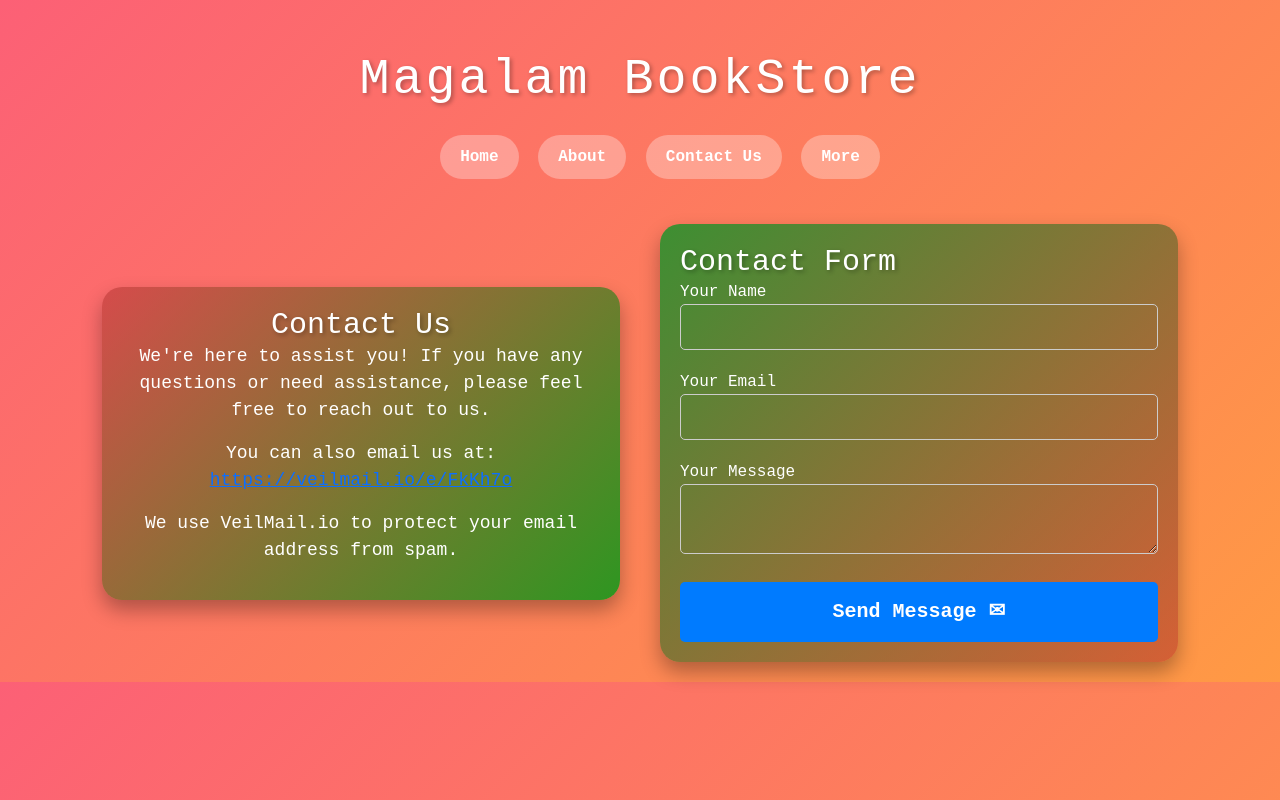
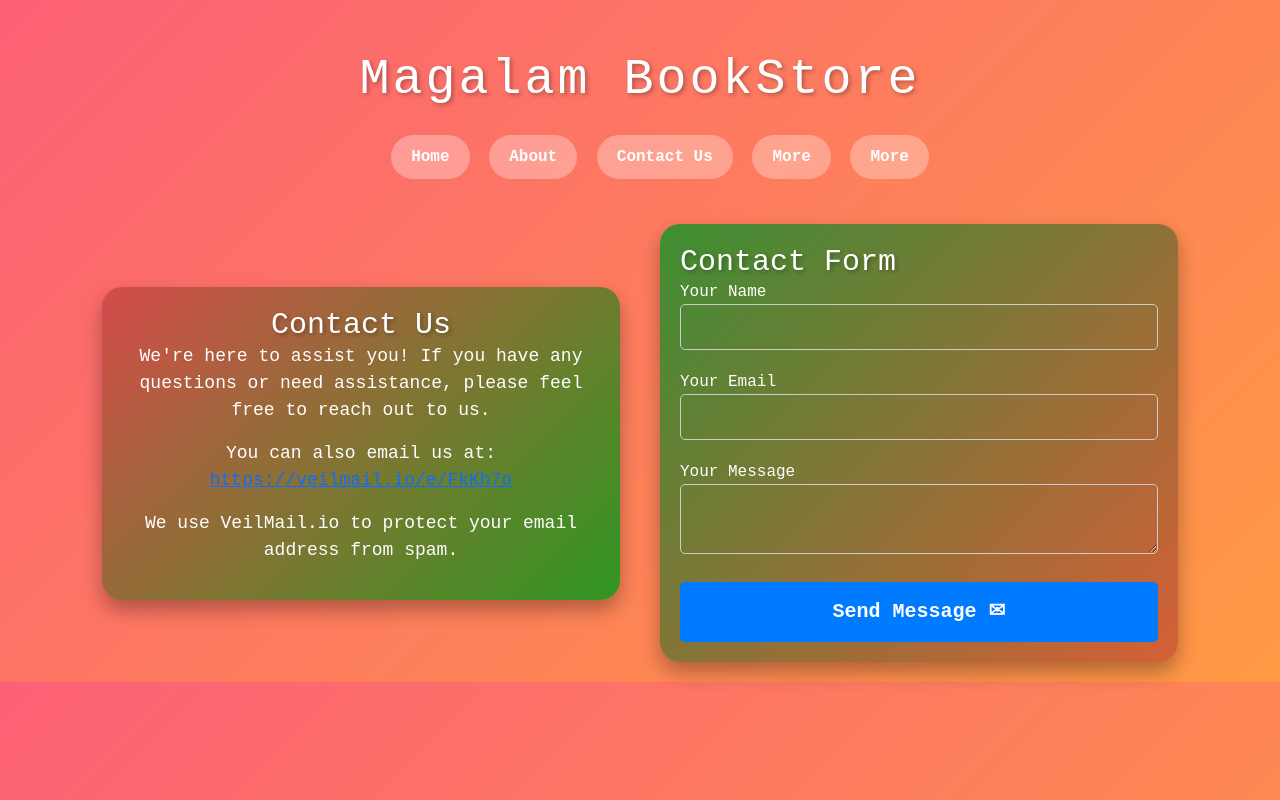
Before and after one commit to surya31234/Project-INT219, a plain HTML site: page contact.html in a window 1280 px wide. Drawn offline with nearby package versions, Linux system fonts and the light colour scheme.

Commit message:
Update contact.html

```diff
--- a/contact.html
+++ b/contact.html
@@ -134,6 +134,7 @@
       <li><a href="about.html" style="text-decoration: none; color: #fff;">About</a></li>
       <li><a href="contact.html" style="text-decoration: none; color: #fff;">Contact Us</a></li>
       <li><a href="more.html" style="text-decoration: none; color: #fff;">More</a></li>
+      <li><a href="login.html" style="text-decoration: none; color: #fff;">More</a></li>
     </ul>
   </div>
 
```
